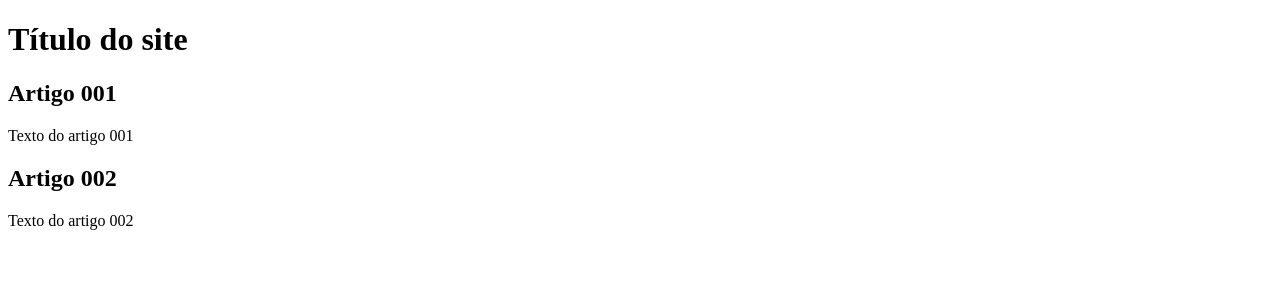
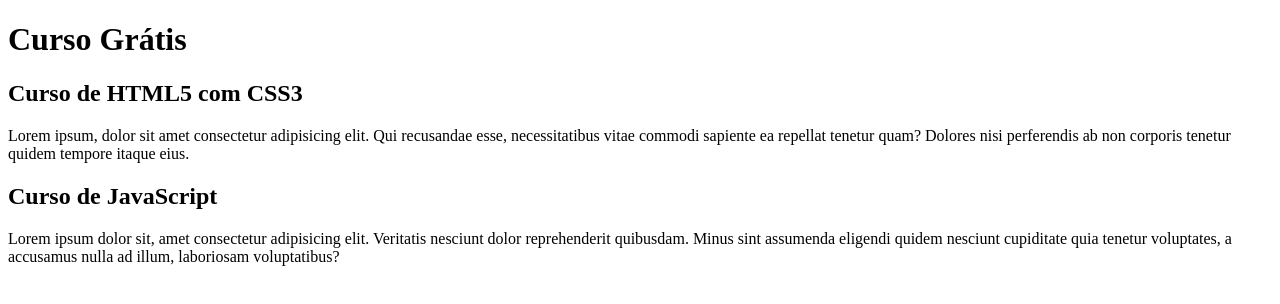
Before and after one commit to lucianagferreira/Projeto-site, a plain HTML site: page index.html in a window 1280 px wide. Drawn offline with Linux system fonts and the light colour scheme.

Commit message:
comecei a escrever o conteúdo

```diff
--- a/index.html
+++ b/index.html
@@ -8,15 +8,15 @@
 <body>
     <main>
         <header>
-            <h1>Título do site</h1>
+            <h1>Curso Grátis</h1>
         </header>
         <article>
-            <h2>Artigo 001</h2>
-            <p>Texto do artigo 001</p>
+            <h2>Curso de HTML5 com CSS3</h2>
+            <p>Lorem ipsum, dolor sit amet consectetur adipisicing elit. Qui recusandae esse, necessitatibus vitae commodi sapiente ea repellat tenetur quam? Dolores nisi perferendis ab non corporis tenetur quidem tempore itaque eius.</p>
         </article>
         <article>
-            <h2>Artigo 002</h2>
-            <p>Texto do artigo 002</p>
+            <h2>Curso de JavaScript</h2>
+            <p>Lorem ipsum dolor sit, amet consectetur adipisicing elit. Veritatis nesciunt dolor reprehenderit quibusdam. Minus sint assumenda eligendi quidem nesciunt cupiditate quia tenetur voluptates, a accusamus nulla ad illum, laboriosam voluptatibus?</p>
         </article>
     </main>
 
```
